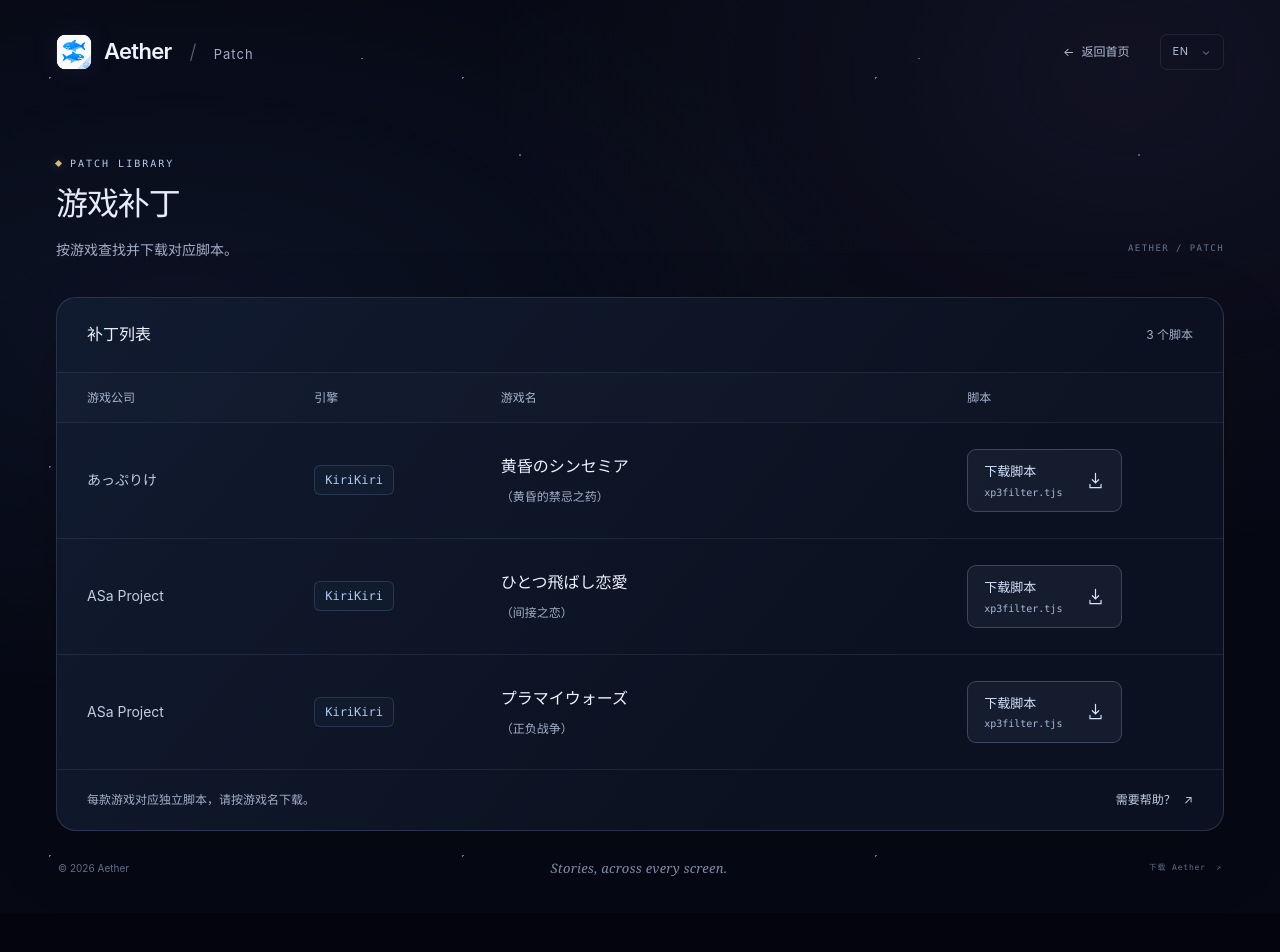
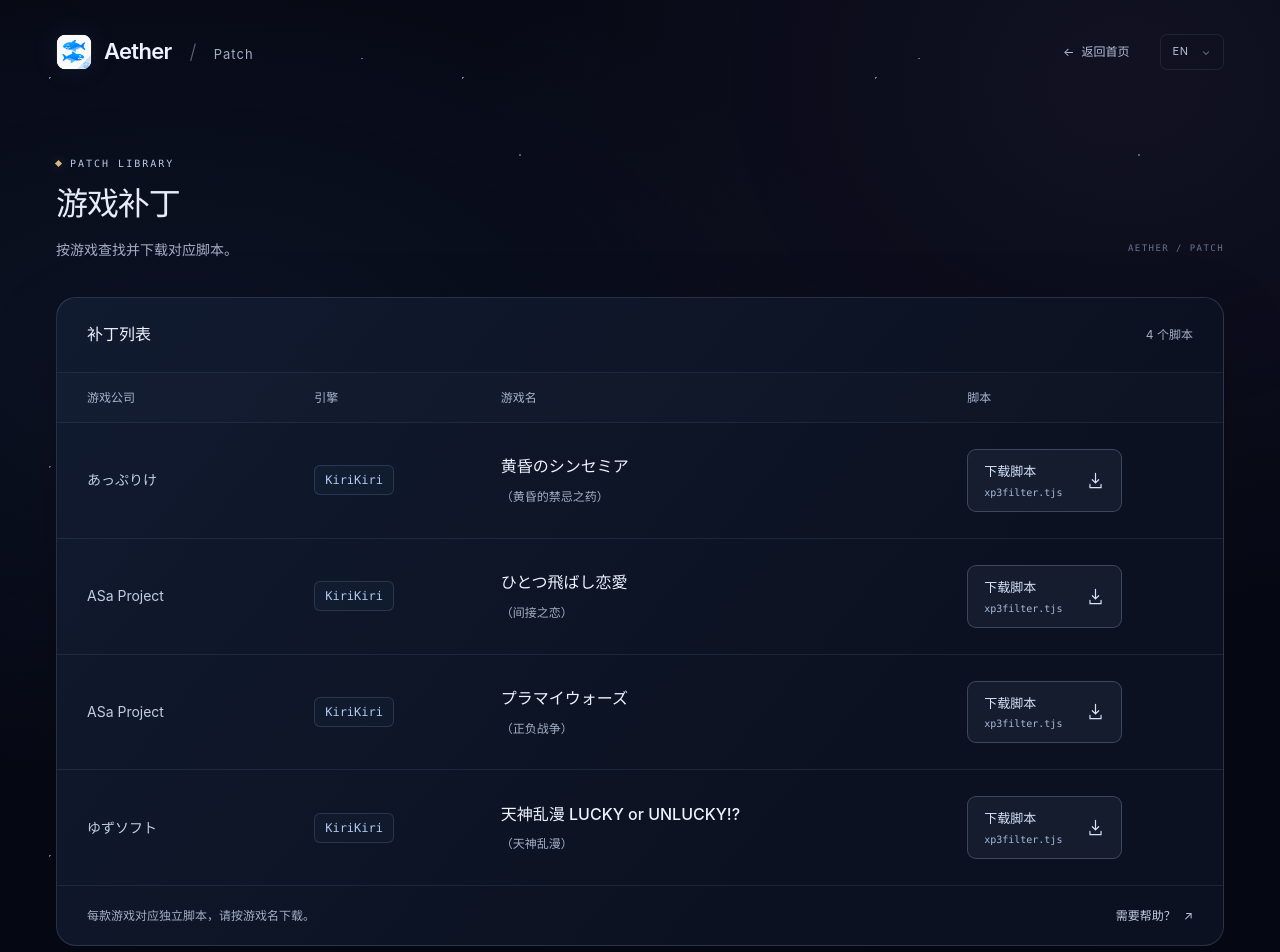
Before and after one commit to AetherKiri/AetherKiri.github.io, a Next.js app: page /patch in a window 1280 px wide. Shown: the top 952 px of the page. Before the commit the page ends 913 px from the top, so only its background shows below. Built offline with nearby package versions, Linux system fonts and the light colour scheme.

Commit message:
feat: add Tenshin Ranman patch download

```diff
--- a/app/patches.ts
+++ b/app/patches.ts
@@ -23,4 +23,12 @@ export const patches = [
     chineseTitle: "正负战争",
     script: "/patch/puramai-wars/xp3filter.tjs",
   },
+  {
+    id: "tenshin-ranman",
+    company: "ゆずソフト",
+    engine: "KiriKiri",
+    title: "天神乱漫 LUCKY or UNLUCKY!?",
+    chineseTitle: "天神乱漫",
+    script: "/patch/tenshin-ranman/xp3filter.tjs",
+  },
 ] as const;
```
Also changed, not shown: 1 other file (tests, documents, lock files or other folders).
